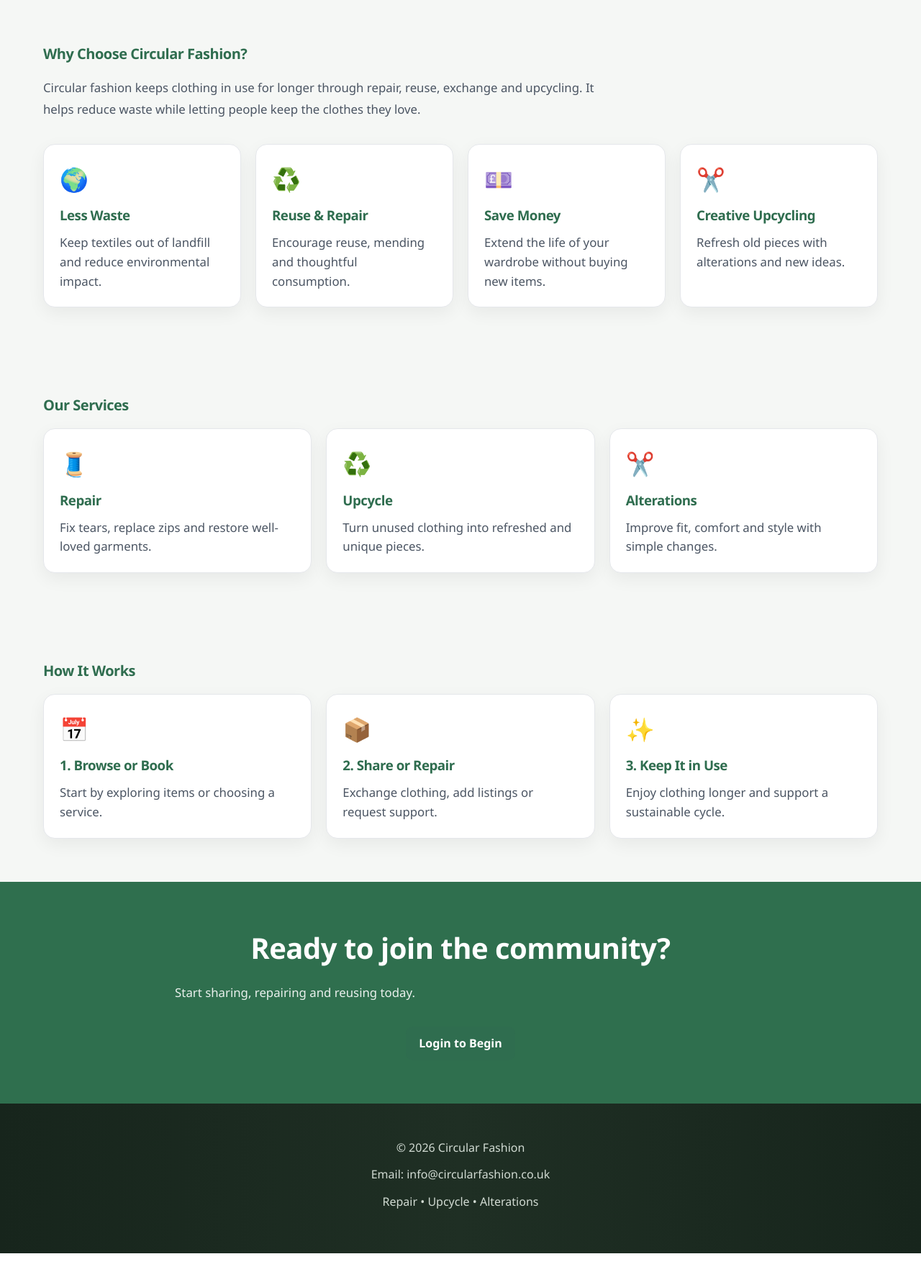
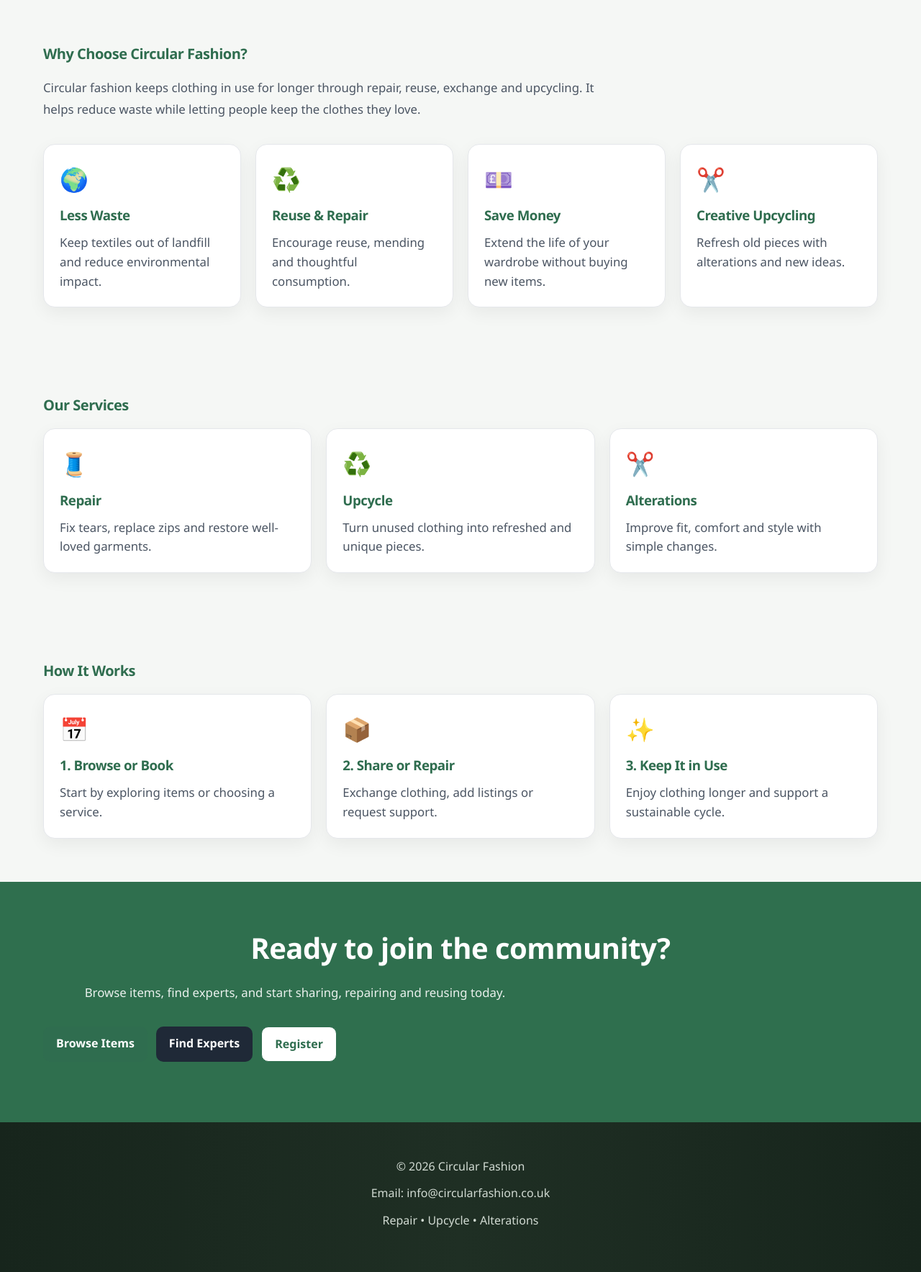
Before and after one commit to ankitsapkota07-stack/Software_engineering_01, a Node server app: page / in a window 1280 px wide. Shown: the part 729-2496 px from the top of the page at 72% size. Before the commit the page ends 2470 px from the top, so only its background shows below. Run offline with Node 20, Linux system fonts and the light colour scheme; some libraries are stand-ins or nearby versions.

Commit message:
fixed things

```diff
--- a/pg-sd2/app/app.js
+++ b/pg-sd2/app/app.js
@@ -538,6 +538,14 @@ app.post("/items/:id/request", requireCommunity, async (req, res) => {
 
     const item = itemRows[0];
 
+    // Do not allow requests for unavailable items
+    if (
+      item.availability_status &&
+      item.availability_status.toLowerCase() !== "available"
+    ) {
+      return res.status(400).send("This item is no longer available");
+    }
+
     await db.query(
       `INSERT INTO requests (request_type, sender_id, recipient_id, item_id, message)
        VALUES (?, ?, ?, ?, ?)`,
@@ -620,28 +628,40 @@ app.post("/requests/:id/status", requireLogin, async (req, res) => {
 
     const request = rows[0];
 
-    // Only the person receiving the request can update it
+    // Only the recipient can update the request
     if (request.recipient_id !== req.session.user.id) {
       return res.status(403).send("Not allowed");
     }
 
-    // Only allow valid status updates
+    // Allow only valid statuses
     if (!["accepted", "rejected", "completed"].includes(status)) {
       return res.status(400).send("Invalid status");
     }
 
+    // Update the request status
     await db.query(
       "UPDATE requests SET status = ? WHERE id = ?",
       [status, requestId]
     );
 
     // IMPORTANT:
-    // If the request is accepted, open the chat immediately
+    // If an exchange request is accepted, mark the item as Not Available
+    if (
+      status === "accepted" &&
+      request.request_type === "exchange" &&
+      request.item_id
+    ) {
+      await db.query(
+        "UPDATE items SET availability_status = ? WHERE id = ?",
+        ["Not Available", request.item_id]
+      );
+    }
+
+    // If accepted, open chat
     if (status === "accepted") {
       return res.redirect(`/requests/${requestId}/chat`);
     }
 
-    // Otherwise go back to requests page
     res.redirect("/requests");
   } catch (err) {
     console.error(err);
--- a/pg-sd2/static/index.pug
+++ b/pg-sd2/static/index.pug
@@ -3,186 +3,175 @@ html(lang="en")
   head
     meta(charset="UTF-8")
     meta(name="viewport", content="width=device-width, initial-scale=1.0")
-    meta(name="description" content="Circular Fashion clothing repair, alterations and upcycling services.")
+    meta(name="description", content="Circular Fashion clothing repair, alterations and upcycling services.")
     title Circular Fashion
     link(rel="stylesheet", href="/styles.css")
 
   body
-    header.site-header
-      .container.header-inner
-        a.logo(href="/") Circular Fashion
+    - var page = 'home'
+    include partials/header.pug
 
-        nav.nav
-          ul
-            li
-              a(href="/") Home
+    main.page-content
+      section.hero
+        .container.hero-grid
+          .hero-text
+            if currentUser
+              span.hero-tag Welcome back
+              h1 Give clothes a second life
+              p.hero-lead
+                | Hi #{currentUser.username}, manage your listings, connect with the community,
+                | and keep fashion in circulation.
+              .hero-buttons
+                a.btn.primary(href="/items") Browse Items
+                if currentUser.role === 'community'
+                  a.btn.secondary(href="/items/new") Add Item
+                  a.btn.outline(href="/experts") Find Experts
+                else if currentUser.role === 'expert'
+                  a.btn.secondary(href="/experts") View Experts
+                  a.btn.outline(href="/requests") View Requests
+                a.btn.outline(href=`/users/${currentUser.id}`) My Profile
 
-            if currentUser
-              li
-                a(href="/items") Browse Items
-              li
-                a(href=`/users/${currentUser.id}`) My Profile
-              li
-                a.add-item-btn(href="/items/new") + Add Item
-              li
-                a.login-btn(href="/logout") Logout
+              .quick-stats
+                .stat-card
+                  h3 Community
+                  p Share, swap and support sustainable fashion
+                .stat-card
+                  h3 Your Space
+                  p Manage your profile, items and ratings
+                .stat-card
+                  h3 Next Step
+                  p Add a listing, browse items or connect with others
+
             else
-              li
-                a(href="#about") About
-              li
-                a(href="#services") Services
-              li
-                a(href="#process") How It Works
-              li
-                a(href="#contact") Contact
-              li
-                a.login-btn(href="/login") Login
+              span.hero-tag Sustainable community exchange
+              h1 Re-make, Mend and Reuse
+              p.hero-lead
+                | Give your clothes a second life. Repair, refresh, swap and reinvent the pieces
+                | you love while reducing waste and supporting circular fashion.
+              .hero-buttons
+                a.btn.primary(href="/items") Browse Items
+                a.btn.secondary(href="/experts") Find Experts
+                a.btn.outline(href="/register") Join Now
 
-    section.hero
-      .container.hero-grid
-        .hero-text
-          if currentUser
-            span.hero-tag Welcome back
-            h1 Give clothes a second life
-            p.hero-lead
-              | Hi #{currentUser.username}, manage your listings, connect with the community,
-              | and keep fashion in circulation.
-            .hero-buttons
-              a.btn.primary(href="/items") Browse Items
+          .hero-panel
+            .hero-card
+              h3 Why Circular Fashion?
+              ul.hero-list
+                li Reduce textile waste
+                li Extend garment life
+                li Save money through reuse
+                li Support a sustainable community
+
+      if currentUser
+        section.member-dashboard
+          .container
+            h2.section-title Your Dashboard
+            .dashboard-grid
+              a.dashboard-card(href="/items")
+                h3 Browse Listings
+                p Explore available clothing, accessories and community items.
+
               if currentUser.role === 'community'
-                a.btn.secondary(href="/items/new") + Add Item
+                a.dashboard-card(href="/items/new")
+                  h3 Add a New Item
+                  p Create a listing and share something useful with others.
+
+                a.dashboard-card(href="/experts")
+                  h3 Find Experts
+                  p Connect with alteration experts for repair and tailoring help.
+
               if currentUser.role === 'expert'
-                a.btn.secondary(href="/experts") View Experts
-              a.btn.outline(href=`/users/${currentUser.id}`) My Profile
+                a.dashboard-card(href="/experts")
+                  h3 Expert Directory
+                  p View other expert profiles and expand your repair network.
 
-            .quick-stats
-              .stat-card
-                h3 Community
-                p Share, swap and support sustainable fashion
-              .stat-card
-                h3 Your Space
-                p Manage your profile, items and ratings
-              .stat-card
-                h3 Next Step
-                p Add a listing or explore available items
+                a.dashboard-card(href="/requests")
+                  h3 View Requests
+                  p Check incoming repair requests and manage conversations.
 
-          else
-            span.hero-tag Sustainable community exchange
-            h1 Re-make, Mend and Reuse
-            p.hero-lead
-              | Give your clothes a second life. Repair, refresh, swap and reinvent the pieces
-              | you love while reducing waste and supporting circular fashion.
+              a.dashboard-card(href=`/users/${currentUser.id}`)
+                h3 View Your Profile
+                p Check your profile, listings and current rating.
+
+              a.dashboard-card(href="/logout")
+                h3 Logout
+                p Sign out securely when you are finished.
+
+      else
+        section#about.about-section
+          .container
+            h2.section-title Why Choose Circular Fashion?
+            p.section-text
+              | Circular fashion keeps clothing in use for longer through repair, reuse,
+              | exchange and upcycling. It helps reduce waste while letting people keep the
+              | clothes they love.
+
+            .feature-grid
+              .feature-card
+                span.feature-icon 🌍
+                h3 Less Waste
+                p Keep textiles out of landfill and reduce environmental impact.
+
+              .feature-card
+                span.feature-icon ♻️
+                h3 Reuse & Repair
+                p Encourage reuse, mending and thoughtful consumption.
+
+              .feature-card
+                span.feature-icon 💷
+                h3 Save Money
+                p Extend the life of your wardrobe without buying new items.
+
+              .feature-card
+                span.feature-icon ✂️
+                h3 Creative Upcycling
+                p Refresh old pieces with alterations and new ideas.
+
+        section#services.services-section
+          .container
+            h2.section-title Our Services
+            .service-grid
+              .service-card
+                .icon 🧵
+                h3 Repair
+                p Fix tears, replace zips and restore well-loved garments.
+
+              .service-card
+                .icon ♻️
+                h3 Upcycle
+                p Turn unused clothing into refreshed and unique pieces.
+
+              .service-card
+                .icon ✂️
+                h3 Alterations
+                p Improve fit, comfort and style with simple changes.
+
+        section#process.process-section
+          .container
+            h2.section-title How It Works
+            .steps
+              .step
+                .icon 📅
+                h3 1. Browse or Book
+                p Start by exploring items or choosing a service.
+
+              .step
+                .icon 📦
+                h3 2. Share or Repair
+                p Exchange clothing, add listings or request support.
+
+              .step
+                .icon ✨
+                h3 3. Keep It in Use
+                p Enjoy clothing longer and support a sustainable cycle.
+
+        section.cta-section
+          .container
+            h2 Ready to join the community?
+            p Browse items, find experts, and start sharing, repairing and reusing today.
             .hero-buttons
               a.btn.primary(href="/items") Browse Items
               a.btn.secondary(href="/experts") Find Experts
-              a.btn.outline(href="/register") Join Now
+              a.btn.outline(href="/register") Register
 
-        .hero-panel
-          .hero-card
-            h3 Why Circular Fashion?
-            ul.hero-list
-              li Reduce textile waste
-              li Extend garment life
-              li Save money through reuse
-              li Support a sustainable community
-
-    if currentUser
-      section.member-dashboard
-        .container
-          h2.section-title Your Dashboard
-          .dashboard-grid
-            a.dashboard-card(href="/items")
-              h3 Browse Listings
-              p Explore available clothing, accessories and community items.
-
-            a.dashboard-card(href="/items/new")
-              h3 Add a New Item
-              p Create a listing and share something useful with others.
-
-            a.dashboard-card(href=`/users/${currentUser.id}`)
-              h3 View Your Profile
-              p Check your profile, listings and current rating.
-
-            a.dashboard-card(href="/logout")
-              h3 Logout
-              p Sign out securely when you are finished.
-
-    else
-      section#about.about-section
-        .container
-          h2.section-title Why Choose Circular Fashion?
-          p.section-text
-            | Circular fashion keeps clothing in use for longer through repair, reuse,
-            | exchange and upcycling. It helps reduce waste while letting people keep the
-            | clothes they love.
-
-          .feature-grid
-            .feature-card
-              span.feature-icon 🌍
-              h3 Less Waste
-              p Keep textiles out of landfill and reduce environmental impact.
-
-            .feature-card
-              span.feature-icon ♻️
-              h3 Reuse & Repair
-              p Encourage reuse, mending and thoughtful consumption.
-
-            .feature-card
-              span.feature-icon 💷
-              h3 Save Money
-              p Extend the life of your wardrobe without buying new items.
-
-            .feature-card
-              span.feature-icon ✂️
-              h3 Creative Upcycling
-              p Refresh old pieces with alterations and new ideas.
-
-      section#services.services-section
-        .container
-          h2.section-title Our Services
-          .service-grid
-            .service-card
-              .icon 🧵
-              h3 Repair
-              p Fix tears, replace zips and restore well-loved garments.
-
-            .service-card
-              .icon ♻️
-              h3 Upcycle
-              p Turn unused clothing into refreshed and unique pieces.
-
-            .service-card
-              .icon ✂️
-              h3 Alterations
-              p Improve fit, comfort and style with simple changes.
-
-      section#process.process-section
-        .container
-          h2.section-title How It Works
-          .steps
-            .step
-              .icon 📅
-              h3 1. Browse or Book
-              p Start by exploring items or choosing a service.
-
-            .step
-              .icon 📦
-              h3 2. Share or Repair
-              p Exchange clothing, add listings or request support.
-
-            .step
-              .icon ✨
-              h3 3. Keep It in Use
-              p Enjoy clothing longer and support a sustainable cycle.
-
-      section.cta-section
-        .container
-          h2 Ready to join the community?
-          p Start sharing, repairing and reusing today.
-          a.btn.primary(href="/login") Login to Begin
-
-    footer#contact.site-footer
-      .container
-        p © 2026 Circular Fashion
-        p Email: info@circularfashion.co.uk
-        p Repair • Upcycle • Alterations
+    include partials/footer.pug
--- a/pg-sd2/static/items.pug
+++ b/pg-sd2/static/items.pug
@@ -63,7 +63,7 @@ html(lang="en")
                 .item-card-body
                   .item-card-top
                     h2.item-card-title= item.title
-                    span.item-status-badge= item.availability_status || "Available"
+                    span(class=`item-status-badge ${(item.availability_status || '').toLowerCase() === 'not available' ? 'unavailable' : ''}`)= item.availability_status || "Available"
 
                   p.item-card-category= item.category_name || "Uncategorised"
 
--- a/pg-sd2/static/styles.css
+++ b/pg-sd2/static/styles.css
@@ -2272,3 +2272,18 @@ body {
   border-color: #2f6d4f;
   box-shadow: 0 0 0 3px rgba(47, 109, 79, 0.12);
 }
+/* for available or not available button */
+.item-status-badge {
+  background: #edf5ef;
+  color: #2f6d4f;
+  padding: 6px 12px;
+  border-radius: 999px;
+  font-size: 0.82rem;
+  font-weight: 700;
+  white-space: nowrap;
+}
+
+.item-status-badge.unavailable {
+  background: #fef2f2;
+  color: #b91c1c;
+}
```
Also changed, not shown: pg-sd2/footer.css (added, +16 -0 lines), pg-sd2/static/item-detail.pug (+56 -50 lines), 2 other files.
